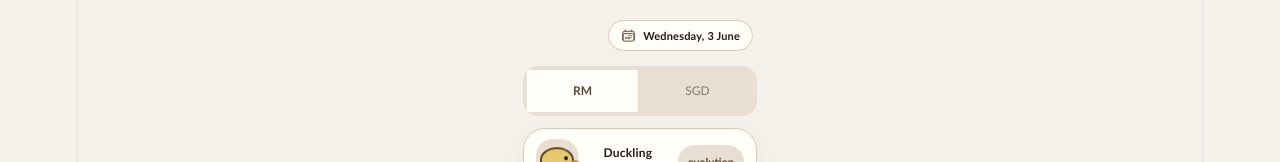
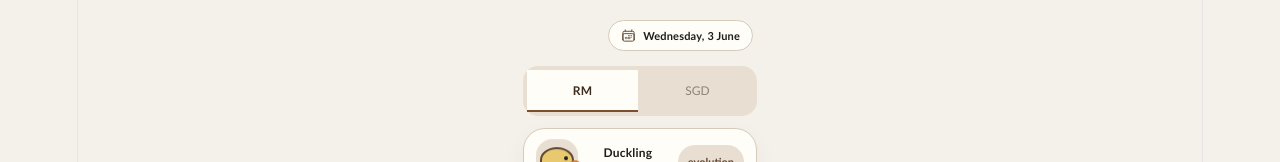
Before and after one commit to chuqiann-source/guiltypleasure-expenses, a React (Vite) app: page / in a window 1280 px wide. Shown: the top 162 px of the page. Built offline with nearby package versions, Linux system fonts and the light colour scheme.

Commit message:
Update App.css

```diff
--- a/src/App.css
+++ b/src/App.css
@@ -127,7 +127,9 @@ svg {
 .segmented-split button {
   border: none;
   background: transparent;
-  color: var(--muted);
+
+  color: #8d8479;
+  font-weight: 500;
 
   display: flex;
   justify-content: center;
@@ -143,13 +145,19 @@ svg {
 .currency-toggle .active,
 .segmented-history .active,
 .segmented-split .active {
+  text-transform:uppercase;
   background: var(--card);
-  color: var(--deep);
-  font-weight: 700;
+
+  color: #3b2c1d;
+
+  font-weight: 800;
+  letter-spacing: 0.3px;
 
   display: flex;
   justify-content: center;
   align-items: center;
+
+  box-shadow: inset 0 -2px 0 #7a4e2f;
 }
 
 .duck-card,
@@ -534,8 +542,13 @@ select:focus {
 .category-btn.active {
   background: var(--soft);
   border-color: var(--accent);
+
   color: var(--accent);
-  font-weight: 700;
+
+  font-weight: 800;
+  text-transform: uppercase;
+
+  box-shadow: inset 0 -2px 0 var(--accent);
 }
 
 .custom-split {
```
